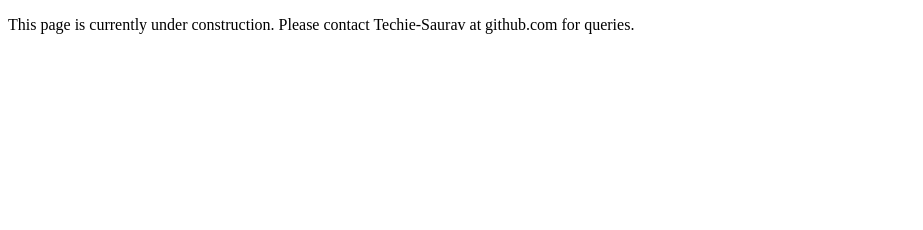
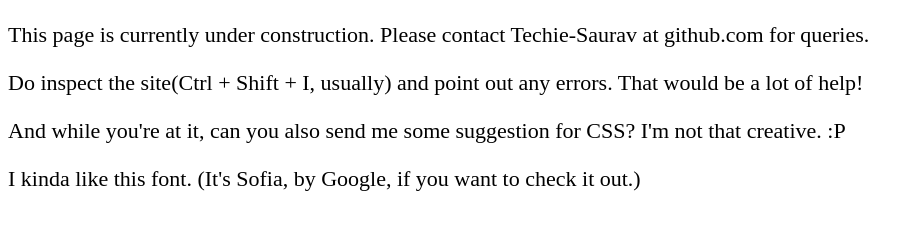
Before and after one commit to Techie-Saurav/Techie-Saurav.github.io, a plain HTML site: page index.html in a window 1280 px wide. Shown: the whole page, without its empty margins (0-923 px from the left). Drawn offline with Linux system fonts and the light colour scheme.

Commit message:
Update index.html

```diff
--- a/index.html
+++ b/index.html
@@ -6,13 +6,23 @@
     <meta http-equiv="refresh" content="300">
     <meta name="description" content="Portfolio for Techie-Saurav.">
     <meta name="author" content="Saurav S. Samantaray">
+    <link rel="stylesheet" type="text/css" href="stylesheet.css">
     <title>
       Techie-Saurav
     </title>
-  <head>
+    </head>
   <body>
     <p>
       This page is currently under construction. Please contact Techie-Saurav at github.com for queries.
+    </p>
     <p>
-  <body>
+      Do inspect the site(Ctrl + Shift + I, usually) and point out any errors. That would be a lot of help!
+    </p>
+    <p>
+      And while you're at it, can you also send me some suggestion for CSS? I'm not that creative. :P
+    </p>
+    <p>
+      I kinda like this font. (It's Sofia, by Google, if you want to check it out.)
+    </p>
+  </body>
 </html>
```
